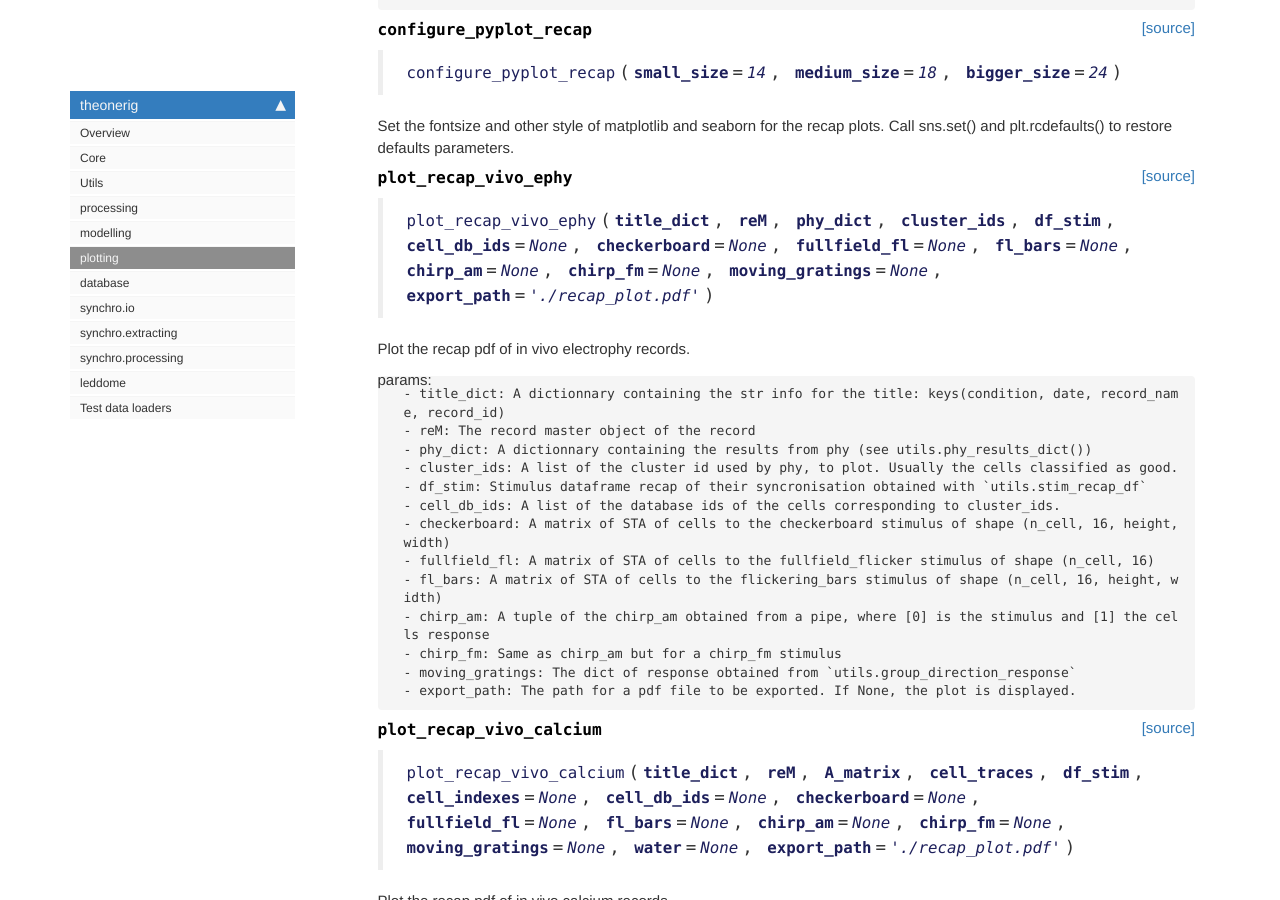
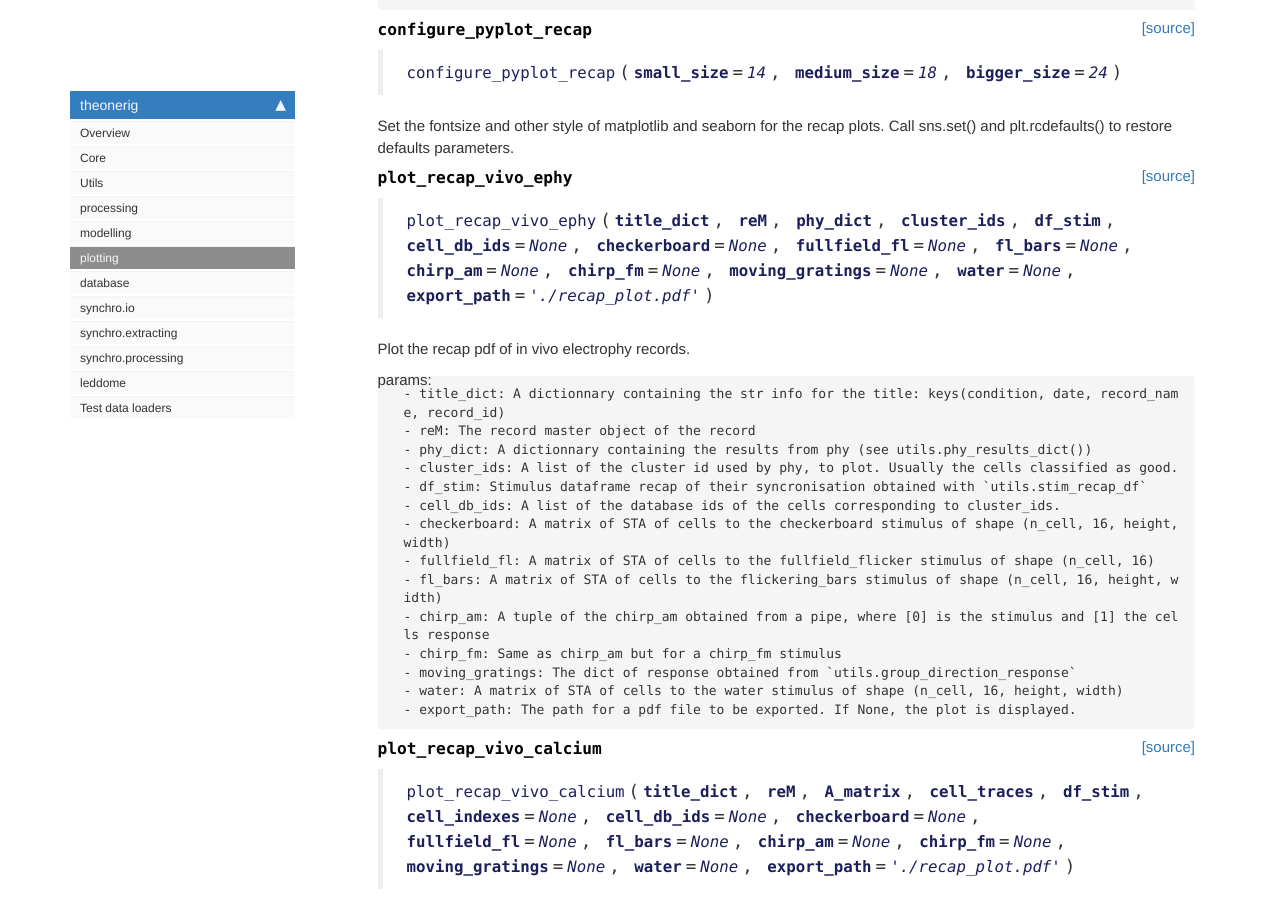
Before and after one commit to Tom-TBT/theonerig, a Jekyll site: the page built from docs/plotting.html, in a window 1280 px wide and 900 px high, scrolled down 9480 px. Built offline with Jekyll 4.4.1, drawn with Linux system fonts in a browser that asks for light colours; nearby versions of some CDN libraries; comment, search, counter and statistics services are not loaded.

Commit message:
Water plotting in ephy recap plot

```diff
--- a/docs/plotting.html
+++ b/docs/plotting.html
@@ -966,7 +966,7 @@ and plotted as ellipses.</p>
 
 
 <div class="output_markdown rendered_html output_subarea ">
-<h4 id="plot_dome_flat" class="doc_header"><code>plot_dome_flat</code><a href="https://github.com/Tom-TBT/theonerig/tree/master/theonerig/plotting.py#L817" class="source_link" style="float:right">[source]</a></h4><blockquote><p><code>plot_dome_flat</code>(<strong><code>sph_pos</code></strong>, <strong><code>ax</code></strong>=<em><code>None</code></em>, <strong>**<code>scatter_args</code></strong>)</p>
+<h4 id="plot_dome_flat" class="doc_header"><code>plot_dome_flat</code><a href="https://github.com/Tom-TBT/theonerig/tree/master/theonerig/plotting.py#L818" class="source_link" style="float:right">[source]</a></h4><blockquote><p><code>plot_dome_flat</code>(<strong><code>sph_pos</code></strong>, <strong><code>ax</code></strong>=<em><code>None</code></em>, <strong>**<code>scatter_args</code></strong>)</p>
 </blockquote>
 <p>Plot the dome LED as flat.</p>
 <p>params:</p>
@@ -1001,7 +1001,7 @@ and plotted as ellipses.</p>
 
 
 <div class="output_markdown rendered_html output_subarea ">
-<h4 id="plot_dome_checker" class="doc_header"><code>plot_dome_checker</code><a href="https://github.com/Tom-TBT/theonerig/tree/master/theonerig/plotting.py#L841" class="source_link" style="float:right">[source]</a></h4><blockquote><p><code>plot_dome_checker</code>(<strong><code>sta</code></strong>, <strong><code>s</code></strong>=<em><code>20</code></em>, <strong><code>gs</code></strong>=<em><code>None</code></em>, <strong><code>pval</code></strong>=<em><code>None</code></em>, <strong><code>title</code></strong>=<em><code>'Checkerboard'</code></em>)</p>
+<h4 id="plot_dome_checker" class="doc_header"><code>plot_dome_checker</code><a href="https://github.com/Tom-TBT/theonerig/tree/master/theonerig/plotting.py#L842" class="source_link" style="float:right">[source]</a></h4><blockquote><p><code>plot_dome_checker</code>(<strong><code>sta</code></strong>, <strong><code>s</code></strong>=<em><code>20</code></em>, <strong><code>gs</code></strong>=<em><code>None</code></em>, <strong><code>pval</code></strong>=<em><code>None</code></em>, <strong><code>title</code></strong>=<em><code>'Checkerboard'</code></em>)</p>
 </blockquote>
 <p>Plot a single 2D STA or an iterable of 2D STAs for the LED dome</p>
 <p>params:</p>
@@ -1045,7 +1045,7 @@ and plotted as ellipses.</p>
 
 
 <div class="output_markdown rendered_html output_subarea ">
-<h4 id="configure_pyplot_recap" class="doc_header"><code>configure_pyplot_recap</code><a href="https://github.com/Tom-TBT/theonerig/tree/master/theonerig/plotting.py#L877" class="source_link" style="float:right">[source]</a></h4><blockquote><p><code>configure_pyplot_recap</code>(<strong><code>small_size</code></strong>=<em><code>14</code></em>, <strong><code>medium_size</code></strong>=<em><code>18</code></em>, <strong><code>bigger_size</code></strong>=<em><code>24</code></em>)</p>
+<h4 id="configure_pyplot_recap" class="doc_header"><code>configure_pyplot_recap</code><a href="https://github.com/Tom-TBT/theonerig/tree/master/theonerig/plotting.py#L878" class="source_link" style="float:right">[source]</a></h4><blockquote><p><code>configure_pyplot_recap</code>(<strong><code>small_size</code></strong>=<em><code>14</code></em>, <strong><code>medium_size</code></strong>=<em><code>18</code></em>, <strong><code>bigger_size</code></strong>=<em><code>24</code></em>)</p>
 </blockquote>
 <p>Set the fontsize and other style of matplotlib and seaborn for the recap plots.
 Call sns.set() and plt.rcdefaults() to restore defaults parameters.</p>
@@ -1078,7 +1078,7 @@ Call sns.set() and plt.rcdefaults() to restore defaults parameters.</p>
 
 
 <div class="output_markdown rendered_html output_subarea ">
-<h4 id="plot_recap_vivo_ephy" class="doc_header"><code>plot_recap_vivo_ephy</code><a href="https://github.com/Tom-TBT/theonerig/tree/master/theonerig/plotting.py#L901" class="source_link" style="float:right">[source]</a></h4><blockquote><p><code>plot_recap_vivo_ephy</code>(<strong><code>title_dict</code></strong>, <strong><code>reM</code></strong>, <strong><code>phy_dict</code></strong>, <strong><code>cluster_ids</code></strong>, <strong><code>df_stim</code></strong>, <strong><code>cell_db_ids</code></strong>=<em><code>None</code></em>, <strong><code>checkerboard</code></strong>=<em><code>None</code></em>, <strong><code>fullfield_fl</code></strong>=<em><code>None</code></em>, <strong><code>fl_bars</code></strong>=<em><code>None</code></em>, <strong><code>chirp_am</code></strong>=<em><code>None</code></em>, <strong><code>chirp_fm</code></strong>=<em><code>None</code></em>, <strong><code>moving_gratings</code></strong>=<em><code>None</code></em>, <strong><code>export_path</code></strong>=<em><code>'./recap_plot.pdf'</code></em>)</p>
+<h4 id="plot_recap_vivo_ephy" class="doc_header"><code>plot_recap_vivo_ephy</code><a href="https://github.com/Tom-TBT/theonerig/tree/master/theonerig/plotting.py#L902" class="source_link" style="float:right">[source]</a></h4><blockquote><p><code>plot_recap_vivo_ephy</code>(<strong><code>title_dict</code></strong>, <strong><code>reM</code></strong>, <strong><code>phy_dict</code></strong>, <strong><code>cluster_ids</code></strong>, <strong><code>df_stim</code></strong>, <strong><code>cell_db_ids</code></strong>=<em><code>None</code></em>, <strong><code>checkerboard</code></strong>=<em><code>None</code></em>, <strong><code>fullfield_fl</code></strong>=<em><code>None</code></em>, <strong><code>fl_bars</code></strong>=<em><code>None</code></em>, <strong><code>chirp_am</code></strong>=<em><code>None</code></em>, <strong><code>chirp_fm</code></strong>=<em><code>None</code></em>, <strong><code>moving_gratings</code></strong>=<em><code>None</code></em>, <strong><code>water</code></strong>=<em><code>None</code></em>, <strong><code>export_path</code></strong>=<em><code>'./recap_plot.pdf'</code></em>)</p>
 </blockquote>
 <p>Plot the recap pdf of in vivo electrophy records.</p>
 <p>params:</p>
@@ -1095,6 +1095,7 @@ Call sns.set() and plt.rcdefaults() to restore defaults parameters.</p>
 - chirp_am: A tuple of the chirp_am obtained from a pipe, where [0] is the stimulus and [1] the cells response
 - chirp_fm: Same as chirp_am but for a chirp_fm stimulus
 - moving_gratings: The dict of response obtained from `utils.group_direction_response`
+- water: A matrix of STA of cells to the water stimulus of shape (n_cell, 16, height, width)
 - export_path: The path for a pdf file to be exported. If None, the plot is displayed.</code></pre>
 
 </div>
@@ -1125,7 +1126,7 @@ Call sns.set() and plt.rcdefaults() to restore defaults parameters.</p>
 
 
 <div class="output_markdown rendered_html output_subarea ">
-<h4 id="plot_recap_vivo_calcium" class="doc_header"><code>plot_recap_vivo_calcium</code><a href="https://github.com/Tom-TBT/theonerig/tree/master/theonerig/plotting.py#L1027" class="source_link" style="float:right">[source]</a></h4><blockquote><p><code>plot_recap_vivo_calcium</code>(<strong><code>title_dict</code></strong>, <strong><code>reM</code></strong>, <strong><code>A_matrix</code></strong>, <strong><code>cell_traces</code></strong>, <strong><code>df_stim</code></strong>, <strong><code>cell_indexes</code></strong>=<em><code>None</code></em>, <strong><code>cell_db_ids</code></strong>=<em><code>None</code></em>, <strong><code>checkerboard</code></strong>=<em><code>None</code></em>, <strong><code>fullfield_fl</code></strong>=<em><code>None</code></em>, <strong><code>fl_bars</code></strong>=<em><code>None</code></em>, <strong><code>chirp_am</code></strong>=<em><code>None</code></em>, <strong><code>chirp_fm</code></strong>=<em><code>None</code></em>, <strong><code>moving_gratings</code></strong>=<em><code>None</code></em>, <strong><code>water</code></strong>=<em><code>None</code></em>, <strong><code>export_path</code></strong>=<em><code>'./recap_plot.pdf'</code></em>)</p>
+<h4 id="plot_recap_vivo_calcium" class="doc_header"><code>plot_recap_vivo_calcium</code><a href="https://github.com/Tom-TBT/theonerig/tree/master/theonerig/plotting.py#L1036" class="source_link" style="float:right">[source]</a></h4><blockquote><p><code>plot_recap_vivo_calcium</code>(<strong><code>title_dict</code></strong>, <strong><code>reM</code></strong>, <strong><code>A_matrix</code></strong>, <strong><code>cell_traces</code></strong>, <strong><code>df_stim</code></strong>, <strong><code>cell_indexes</code></strong>=<em><code>None</code></em>, <strong><code>cell_db_ids</code></strong>=<em><code>None</code></em>, <strong><code>checkerboard</code></strong>=<em><code>None</code></em>, <strong><code>fullfield_fl</code></strong>=<em><code>None</code></em>, <strong><code>fl_bars</code></strong>=<em><code>None</code></em>, <strong><code>chirp_am</code></strong>=<em><code>None</code></em>, <strong><code>chirp_fm</code></strong>=<em><code>None</code></em>, <strong><code>moving_gratings</code></strong>=<em><code>None</code></em>, <strong><code>water</code></strong>=<em><code>None</code></em>, <strong><code>export_path</code></strong>=<em><code>'./recap_plot.pdf'</code></em>)</p>
 </blockquote>
 <p>Plot the recap pdf of in vivo calcium records.</p>
 <p>params:</p>
@@ -1173,7 +1174,7 @@ Call sns.set() and plt.rcdefaults() to restore defaults parameters.</p>
 
 
 <div class="output_markdown rendered_html output_subarea ">
-<h4 id="plot_recap_vitro_ephy" class="doc_header"><code>plot_recap_vitro_ephy</code><a href="https://github.com/Tom-TBT/theonerig/tree/master/theonerig/plotting.py#L1176" class="source_link" style="float:right">[source]</a></h4><blockquote><p><code>plot_recap_vitro_ephy</code>(<strong><code>title_dict</code></strong>, <strong><code>reM</code></strong>, <strong><code>phy_dict</code></strong>, <strong><code>cluster_ids</code></strong>, <strong><code>df_stim</code></strong>, <strong><code>cell_db_ids</code></strong>=<em><code>None</code></em>, <strong><code>checkerboard</code></strong>=<em><code>None</code></em>, <strong><code>fullfield_fl</code></strong>=<em><code>None</code></em>, <strong><code>fl_bars</code></strong>=<em><code>None</code></em>, <strong><code>chirp_am</code></strong>=<em><code>None</code></em>, <strong><code>chirp_fm</code></strong>=<em><code>None</code></em>, <strong><code>moving_gratings</code></strong>=<em><code>None</code></em>, <strong><code>export_path</code></strong>=<em><code>'./recap_plot.pdf'</code></em>)</p>
+<h4 id="plot_recap_vitro_ephy" class="doc_header"><code>plot_recap_vitro_ephy</code><a href="https://github.com/Tom-TBT/theonerig/tree/master/theonerig/plotting.py#L1185" class="source_link" style="float:right">[source]</a></h4><blockquote><p><code>plot_recap_vitro_ephy</code>(<strong><code>title_dict</code></strong>, <strong><code>reM</code></strong>, <strong><code>phy_dict</code></strong>, <strong><code>cluster_ids</code></strong>, <strong><code>df_stim</code></strong>, <strong><code>cell_db_ids</code></strong>=<em><code>None</code></em>, <strong><code>checkerboard</code></strong>=<em><code>None</code></em>, <strong><code>fullfield_fl</code></strong>=<em><code>None</code></em>, <strong><code>fl_bars</code></strong>=<em><code>None</code></em>, <strong><code>chirp_am</code></strong>=<em><code>None</code></em>, <strong><code>chirp_fm</code></strong>=<em><code>None</code></em>, <strong><code>moving_gratings</code></strong>=<em><code>None</code></em>, <strong><code>export_path</code></strong>=<em><code>'./recap_plot.pdf'</code></em>)</p>
 </blockquote>
 <p>Plot the recap pdf of in vitro electrophy records.</p>
 <p>params:</p>
@@ -1220,7 +1221,7 @@ Call sns.set() and plt.rcdefaults() to restore defaults parameters.</p>
 
 
 <div class="output_markdown rendered_html output_subarea ">
-<h4 id="plot_recap_vivo_ephy_dome" class="doc_header"><code>plot_recap_vivo_ephy_dome</code><a href="https://github.com/Tom-TBT/theonerig/tree/master/theonerig/plotting.py#L1302" class="source_link" style="float:right">[source]</a></h4><blockquote><p><code>plot_recap_vivo_ephy_dome</code>(<strong><code>title_dict</code></strong>, <strong><code>reM</code></strong>, <strong><code>phy_dict</code></strong>, <strong><code>cluster_ids</code></strong>, <strong><code>cell_db_ids</code></strong>=<em><code>None</code></em>, <strong><code>checkerboard</code></strong>=<em><code>None</code></em>, <strong><code>fullfield_fl</code></strong>=<em><code>None</code></em>, <strong><code>chirp_am</code></strong>=<em><code>None</code></em>, <strong><code>chirp_fm</code></strong>=<em><code>None</code></em>, <strong><code>moving_gratings</code></strong>=<em><code>None</code></em>, <strong><code>export_path</code></strong>=<em><code>'./recap_plot.pdf'</code></em>)</p>
+<h4 id="plot_recap_vivo_ephy_dome" class="doc_header"><code>plot_recap_vivo_ephy_dome</code><a href="https://github.com/Tom-TBT/theonerig/tree/master/theonerig/plotting.py#L1311" class="source_link" style="float:right">[source]</a></h4><blockquote><p><code>plot_recap_vivo_ephy_dome</code>(<strong><code>title_dict</code></strong>, <strong><code>reM</code></strong>, <strong><code>phy_dict</code></strong>, <strong><code>cluster_ids</code></strong>, <strong><code>cell_db_ids</code></strong>=<em><code>None</code></em>, <strong><code>checkerboard</code></strong>=<em><code>None</code></em>, <strong><code>fullfield_fl</code></strong>=<em><code>None</code></em>, <strong><code>chirp_am</code></strong>=<em><code>None</code></em>, <strong><code>chirp_fm</code></strong>=<em><code>None</code></em>, <strong><code>moving_gratings</code></strong>=<em><code>None</code></em>, <strong><code>export_path</code></strong>=<em><code>'./recap_plot.pdf'</code></em>)</p>
 </blockquote>
 <p>Plot the recap pdf of in vivo electrophy records with the LED dome as stimuluation device.</p>
 <p>params:</p>
```
Also changed, not shown: theonerig/plotting.py (+11 -2 lines), 1 other file.
